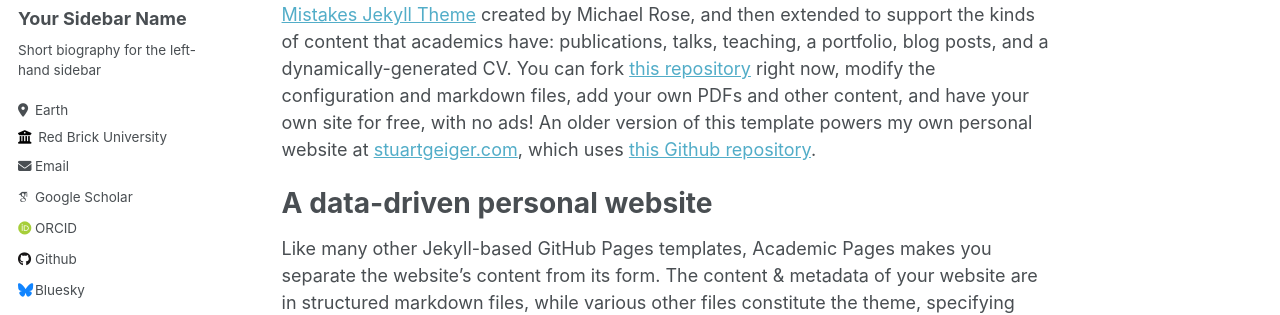
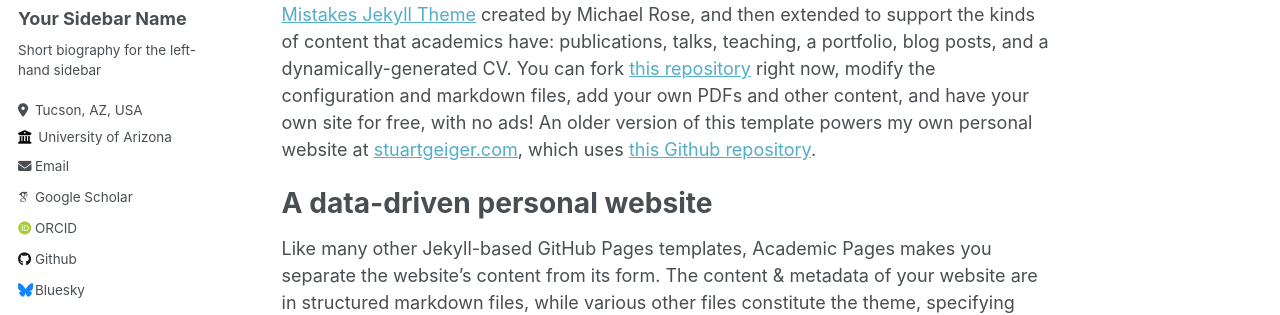
Before and after one commit to jlastro/jlastro.github.io_old, a Jekyll site: the page built from _pages/about.md, in a window 1280 px wide. Shown: the part 283-598 px from the top of the page. Built offline with Jekyll 4.4.1, drawn with Linux system fonts in a browser that asks for light colours; some web fonts are replaced.

Commit message:
test update

```diff
--- a/_config.yml
+++ b/_config.yml
@@ -25,10 +25,10 @@
   name             : "Your Sidebar Name"
   pronouns         : # example: "she/her"
   bio              : "Short biography for the left-hand sidebar"
-  location         : "Earth"
-  employer         : "Red Brick University"
+  location         : "Tucson, AZ, USA"
+  employer         : "University of Arizona"
   uri              : # URL
-  email            : "none@example.org"
+  email            : "jianwei@arizona.edu"
 
   # Academic websites
   arxiv            : # URL - Update with the correct link to your profile
```
